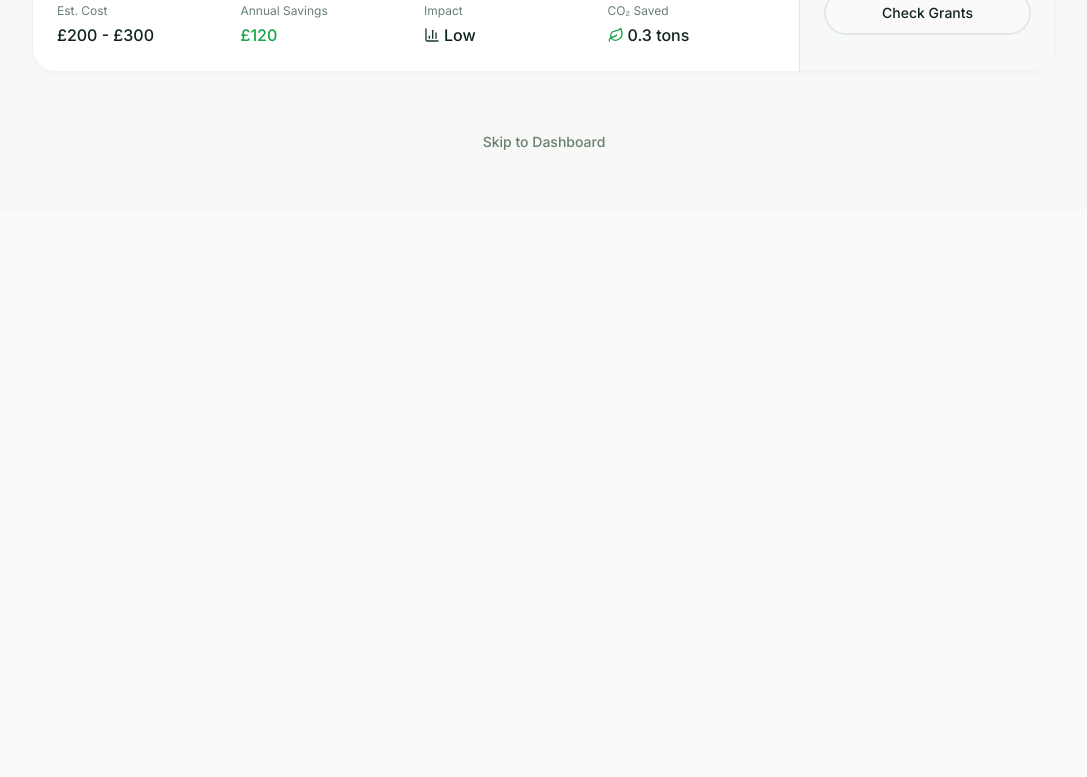
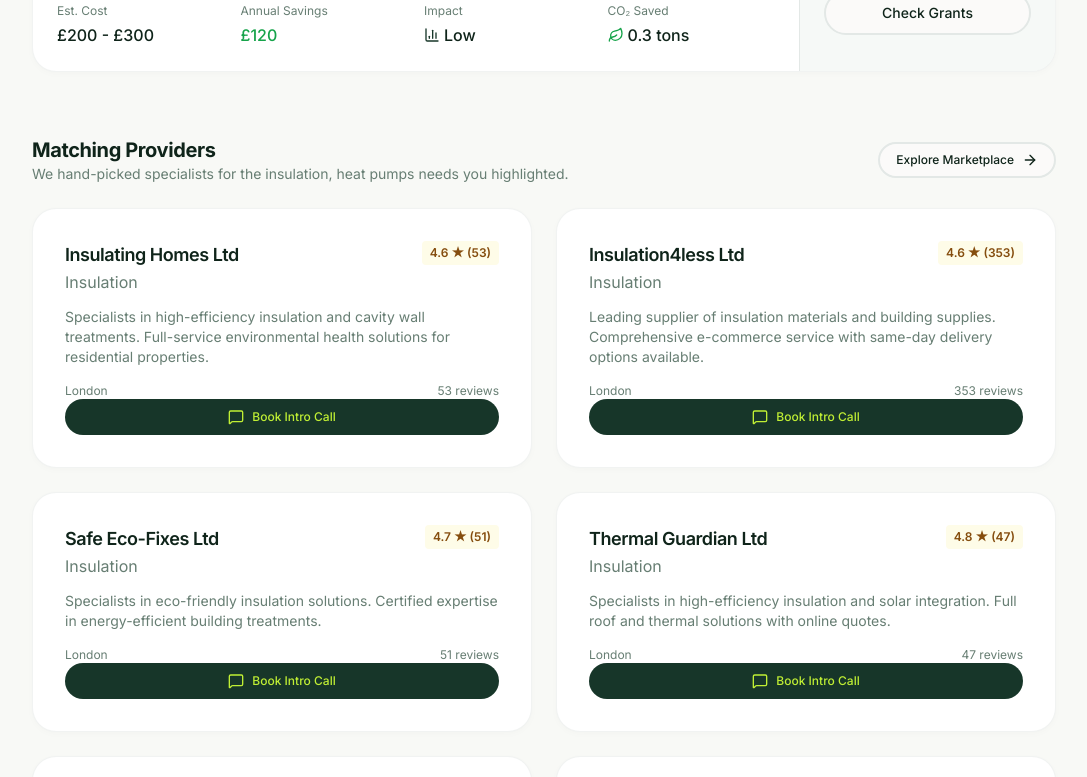
Before and after one commit to jefflawsn/greenlink, a Next.js app: page /landlord/results in a window 1280 px wide. Shown: the part 960-1737 px from the top of the page, without its empty margins (96-1183 px from the left). Before the commit the page ends 1172 px from the top, so only its background shows below. Built offline with nearby package versions, Linux system fonts and the light colour scheme.

Commit message:
feat: match providers to assessment issues

```diff
--- a/src/app/landlord/marketplace/page.tsx
+++ b/src/app/landlord/marketplace/page.tsx
@@ -1,6 +1,6 @@
 'use client';
 
-import { useState } from 'react';
+import { useMemo, useState } from 'react';
 import { Button } from '@/components/ui/Button';
 import { Card, CardContent, CardHeader, CardTitle, CardDescription, CardFooter } from '@/components/ui/Card';
 import { Input } from '@/components/ui/Input';
@@ -10,20 +10,44 @@ import { Search, Star, MapPin, ShieldCheck, Filter } from 'lucide-react';
 import Link from 'next/link';
 import { useRouter } from 'next/navigation';
 
+const ISSUE_SERVICE_MAP: Record<string, string[]> = {
+    'Damp or Mold': ['Damp Proofing', 'Ventilation'],
+    'Drafty Windows': ['Windows', 'Doors'],
+    'High Energy Bills': ['Insulation', 'Solar', 'Heat Pumps'],
+    'Cold Rooms': ['Insulation', 'Heating'],
+    'Noise Pollution': ['Windows'],
+    'Old Boiler': ['Heat Pumps', 'Heating'],
+};
+
 export default function MarketplacePage() {
     const router = useRouter();
-    const { setSelectedProviderId } = useAppStore();
+    const { setSelectedProviderId, assessmentData } = useAppStore();
     const [searchTerm, setSearchTerm] = useState('');
-    const [selectedService, setSelectedService] = useState<string | null>(null);
+
+    const requestedServices = useMemo(() => {
+        const set = new Set<string>();
+        const issues = assessmentData?.issues || [];
+        issues.forEach((issue: string) => {
+            (ISSUE_SERVICE_MAP[issue] || ['Insulation']).forEach(service => set.add(service));
+        });
+        return Array.from(set);
+    }, [assessmentData]);
+
+    const [selectedService, setSelectedService] = useState<string | null>(requestedServices[0] || null);
 
     const filteredProviders = PROVIDERS.filter(provider => {
         const matchesSearch = provider.name.toLowerCase().includes(searchTerm.toLowerCase()) ||
             provider.description.toLowerCase().includes(searchTerm.toLowerCase());
+        const matchesAssessment = requestedServices.length === 0
+            ? true
+            : provider.services.some(service => requestedServices.includes(service));
         const matchesService = selectedService ? provider.services.includes(selectedService) : true;
-        return matchesSearch && matchesService;
+        return matchesSearch && matchesService && matchesAssessment;
     });
 
-    const allServices = Array.from(new Set(PROVIDERS.flatMap(p => p.services)));
+    const allServices = (requestedServices.length
+        ? requestedServices
+        : Array.from(new Set(PROVIDERS.flatMap(p => p.services))));
 
     const handleSelectProvider = (id: string) => {
         setSelectedProviderId(id);
--- a/src/app/landlord/results/page.tsx
+++ b/src/app/landlord/results/page.tsx
@@ -2,9 +2,9 @@
 
 import { Button } from '@/components/ui/Button';
 import { Card, CardContent, CardHeader, CardTitle, CardDescription } from '@/components/ui/Card';
-import { RECOMMENDATIONS } from '@/lib/mock-data';
+import { RECOMMENDATIONS, PROVIDERS } from '@/lib/mock-data';
 import { useAppStore } from '@/lib/store';
-import { ArrowRight, BarChart3, Check, Leaf, PoundSterling, AlertTriangle } from 'lucide-react';
+import { ArrowRight, BarChart3, Leaf, MessageSquare } from 'lucide-react';
 import Link from 'next/link';
 
 export default function ResultsPage() {
@@ -13,6 +13,44 @@ export default function ResultsPage() {
     // Fallback if no data (direct navigation)
     const propertyType = assessmentData.propertyType || 'Property';
     const issues = assessmentData.issues || [];
+    const postcode = (assessmentData.postcode || '').toUpperCase();
+
+    const ISSUE_SERVICE_MAP: Record<string, string[]> = {
+        'Damp or Mold': ['Damp Proofing', 'Ventilation'],
+        'Drafty Windows': ['Windows', 'Doors'],
+        'High Energy Bills': ['Insulation', 'Solar', 'Heat Pumps'],
+        'Cold Rooms': ['Insulation', 'Heating'],
+        'Noise Pollution': ['Windows'],
+        'Old Boiler': ['Heat Pumps', 'Heating'],
+    };
+
+    const requestedServices = new Set<string>();
+    issues.forEach((issue: string) => {
+        (ISSUE_SERVICE_MAP[issue] || ['Insulation']).forEach(service => requestedServices.add(service));
+    });
+    if (requestedServices.size === 0) {
+        ['Insulation', 'Heat Pumps'].forEach(service => requestedServices.add(service));
+    }
+    const requestedServicesList = Array.from(requestedServices);
+
+    const inferredCity =
+        postcode.startsWith('M') ? 'Manchester' :
+            postcode.startsWith('N') || postcode.startsWith('E') || postcode.startsWith('W') || postcode.startsWith('S') || postcode.startsWith('L') ? 'London' :
+                undefined;
+
+    const providersByService = PROVIDERS.filter(provider =>
+        provider.services.some(service => requestedServices.has(service))
+    );
+
+    const prioritizedProviders =
+        inferredCity
+            ? (providersByService.filter(provider => provider.location === inferredCity).length
+                ? providersByService.filter(provider => provider.location === inferredCity)
+                : providersByService)
+            : providersByService;
+
+    const topProviders = prioritizedProviders.slice(0, 6);
+    const providerHeading = requestedServicesList.slice(0, 3).join(', ') || 'energy upgrades';
 
     return (
         <div className="min-h-screen bg-secondary/30 py-12 px-4 sm:px-6 lg:px-8">
@@ -119,6 +157,68 @@ export default function ResultsPage() {
                     ))}
                 </div>
 
+                {/* Matching Providers */}
+                <div className="mt-16">
+                    <div className="flex flex-col md:flex-row md:items-center md:justify-between gap-4 mb-6">
+                        <div>
+                            <h2 className="text-xl font-bold">Matching Providers</h2>
+                            <p className="text-sm text-muted-foreground">
+                                We hand-picked specialists for the {providerHeading.toLowerCase()} needs you highlighted{inferredCity ? ` near ${inferredCity}` : ''}.
+                            </p>
+                        </div>
+                        <Link href="/landlord/marketplace">
+                            <Button variant="outline" size="sm" className="gap-2">
+                                Explore Marketplace <ArrowRight className="h-4 w-4" />
+                            </Button>
+                        </Link>
+                    </div>
+
+                    {topProviders.length > 0 ? (
+                        <div className="grid grid-cols-1 md:grid-cols-2 gap-6">
+                            {topProviders.map((provider) => (
+                                <Card key={provider.id} className="h-full">
+                                    <CardHeader className="pb-3">
+                                        <div className="flex items-start justify-between gap-4">
+                                            <div>
+                                                <CardTitle className="text-lg">{provider.name}</CardTitle>
+                                                <CardDescription>{provider.services.join(' • ')}</CardDescription>
+                                            </div>
+                                            {provider.rating && (
+                                                <div className="text-xs font-semibold bg-yellow-50 text-yellow-800 px-2 py-1 rounded">
+                                                    {provider.rating.toFixed(1)} ★ ({provider.reviews ?? 'New'})
+                                                </div>
+                                            )}
+                                        </div>
+                                    </CardHeader>
+                                    <CardContent className="space-y-4">
+                                        <p className="text-sm text-muted-foreground">
+                                            {provider.description}
+                                        </p>
+                                        <div className="flex items-center justify-between text-xs text-muted-foreground">
+                                            <span>{provider.location}</span>
+                                            <span>{provider.reviews ? `${provider.reviews} reviews` : 'New listing'}</span>
+                                        </div>
+                                        <Link href="/landlord/marketplace">
+                                            <Button size="sm" className="w-full gap-2">
+                                                <MessageSquare className="h-4 w-4" /> Book Intro Call
+                                            </Button>
+                                        </Link>
+                                    </CardContent>
+                                </Card>
+                            ))}
+                        </div>
+                    ) : (
+                        <Card className="bg-secondary/40 border-dashed">
+                            <CardContent className="py-10 text-center">
+                                <p className="text-sm text-muted-foreground">
+                                    We couldn’t find an exact specialist for this combination yet.
+                                    Visit the marketplace to browse all verified installers.
+                                </p>
+                            </CardContent>
+                        </Card>
+                    )}
+                </div>
+
                 <div className="mt-12 flex justify-center">
                     <Link href="/landlord/dashboard">
                         <Button variant="ghost" className="text-muted-foreground hover:text-foreground">
```
